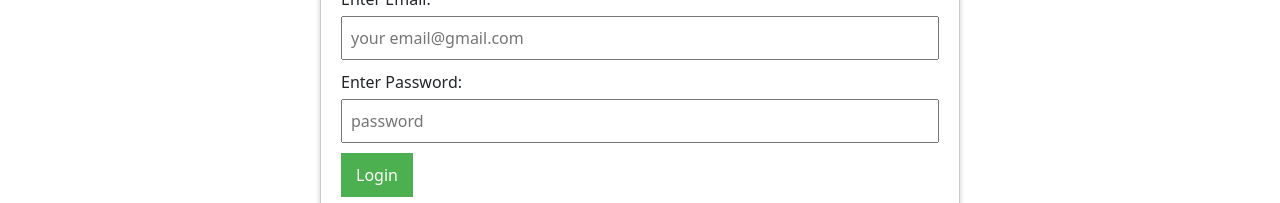
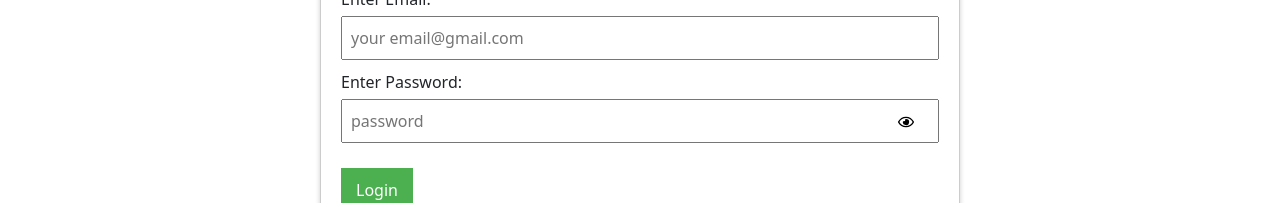
Before and after one commit to imBharathkumarp/frontend_ecommerce, a React (Create React App) app: page /login in a window 1280 px wide. Shown: the part 176-379 px from the top of the page. Built offline with nearby package versions, Linux system fonts and the light colour scheme; no server answers.

Commit message:
Login Password show hide

```diff
--- a/src/app/Login.css
+++ b/src/app/Login.css
@@ -102,3 +102,16 @@
   font-size: 14px;
   cursor: pointer;
 }
+
+.showhide {
+  position: relative;
+  background-color: white;
+
+  button {
+    position: absolute;
+    bottom: 10px;
+    right: 10px;
+    background-color: transparent;
+    color: black;
+  }
+}
--- a/src/app/Login.js
+++ b/src/app/Login.js
@@ -2,6 +2,8 @@ import React, { useState } from 'react';
 import axios from 'axios';
 import { Link } from 'react-router-dom';
 import './Login.css'; // Import the CSS file
+import { FaRegEye } from "react-icons/fa"
+import { FaRegEyeSlash } from "react-icons/fa";
 // ... (other imports)
 
 // ... (other imports)
@@ -9,6 +11,12 @@ import './Login.css'; // Import the CSS file
 function Login({ setLoginResult }) {
   const [email, setEmail] = useState('');
   const [password, setPassword] = useState('');
+  const [isHidden, setIsHidden] = useState(true);
+
+  const handleShowHidePassword = (e) => {
+    e.preventDefault();
+    setIsHidden(!isHidden)
+  }
 
   const handleLogin = async (e) => {
     e.preventDefault(); // Prevent default form submission
@@ -41,13 +49,20 @@ function Login({ setLoginResult }) {
           value={email}
           onChange={(e) => setEmail(e.target.value)}
         />
+        <div className="form-group  showhide">
         <label>Enter Password:</label>
         <input
-          type="password"
+          type={isHidden ? "password" : "text"}
           placeholder="password"
           value={password}
           onChange={(e) => setPassword(e.target.value)}
         />
+         <button onClick={handleShowHidePassword}>
+            {
+              isHidden ? <FaRegEye /> : <FaRegEyeSlash />
+            }
+            </button>
+        </div>
         <button type="submit">Login</button>
       </form>
       <p>
```
